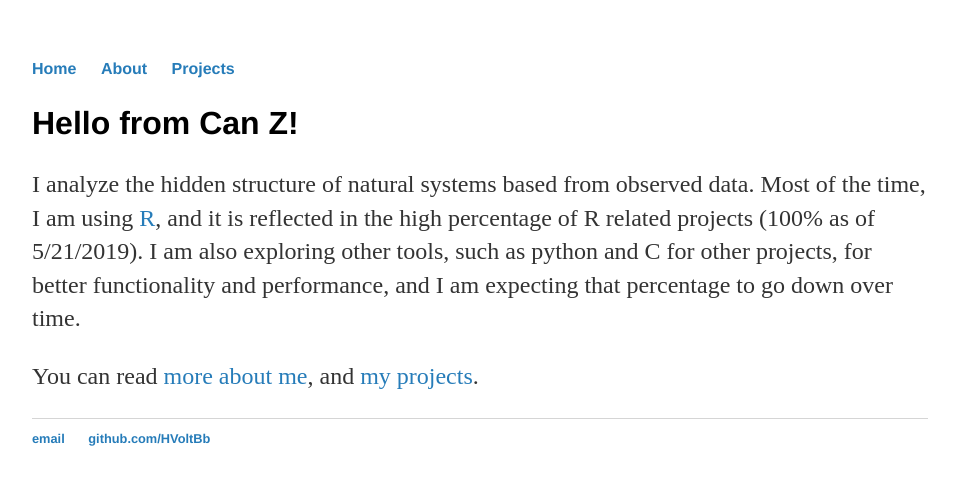
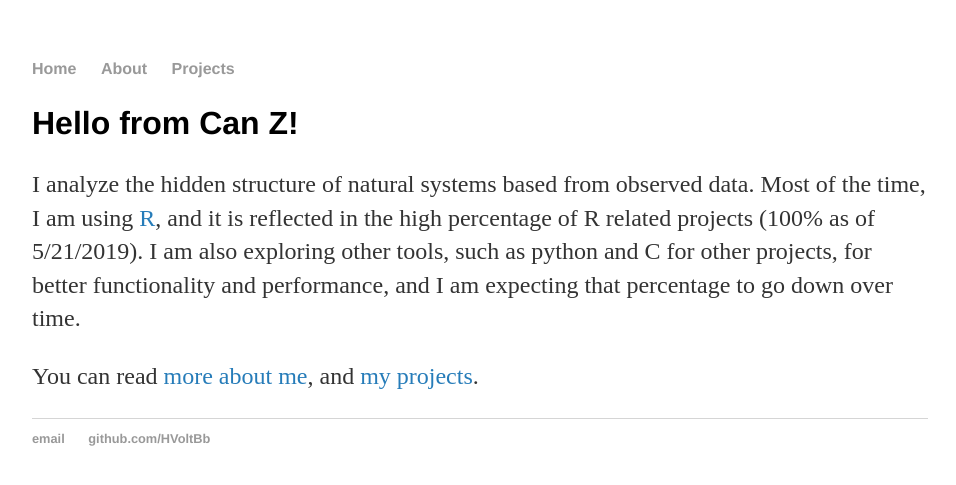
Before and after one commit to HVoltBb/HVoltBb.github.io, a Jekyll site: the page built from index.html, in a window 1280 px wide. Shown: the top 485 px of the page, without its empty margins (160-1116 px from the left). Built offline with Jekyll 4.4.1, drawn with Linux system fonts in a browser that asks for light colours.

Commit message:
Update main.css

```diff
--- a/css/main.css
+++ b/css/main.css
@@ -17,6 +17,14 @@ a {
     color: #267cb9;
 }
 a:hover {
+    text-decoration: underline;
+    color: #069;
+}
+nav ul a, footer ul a {
+    text-decoration: none;
+    color: #999;
+}
+nav ul a:hover, footer ul a:hover{
     text-decoration: underline;
     color: #069;
 }
```
